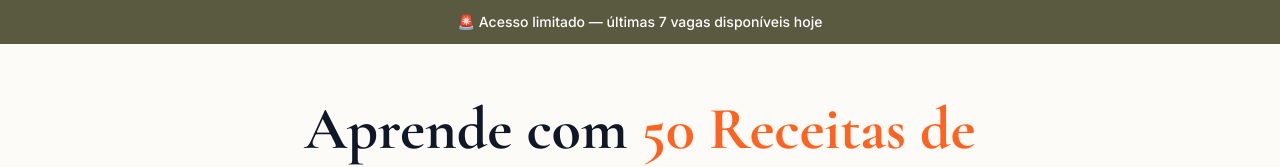
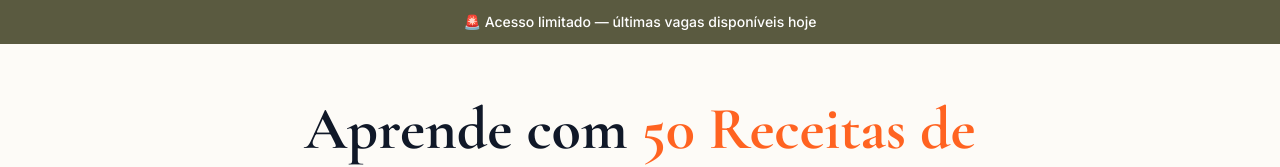
Before and after one commit to chavesrecabr-tech/Braian-Chaves, a React (Vite) app: page / in a window 1280 px wide. Shown: the top 167 px of the page. Built offline with nearby package versions, Linux system fonts and the light colour scheme.

Commit message:
feat: Update limited access banner text
Adjust the banner text to remove the specific count of remaining spots, making it more general while still conveying urgency.

```diff
--- a/src/App.tsx
+++ b/src/App.tsx
@@ -102,7 +102,7 @@ export default function App() {
           initial={{ opacity: 0, y: -10 }}
           animate={{ opacity: 1, y: 0 }}
         >
-          🚨 Acesso limitado — últimas 7 vagas disponíveis hoje
+          🚨 Acesso limitado — últimas vagas disponíveis hoje
         </motion.p>
       </div>
 
```
